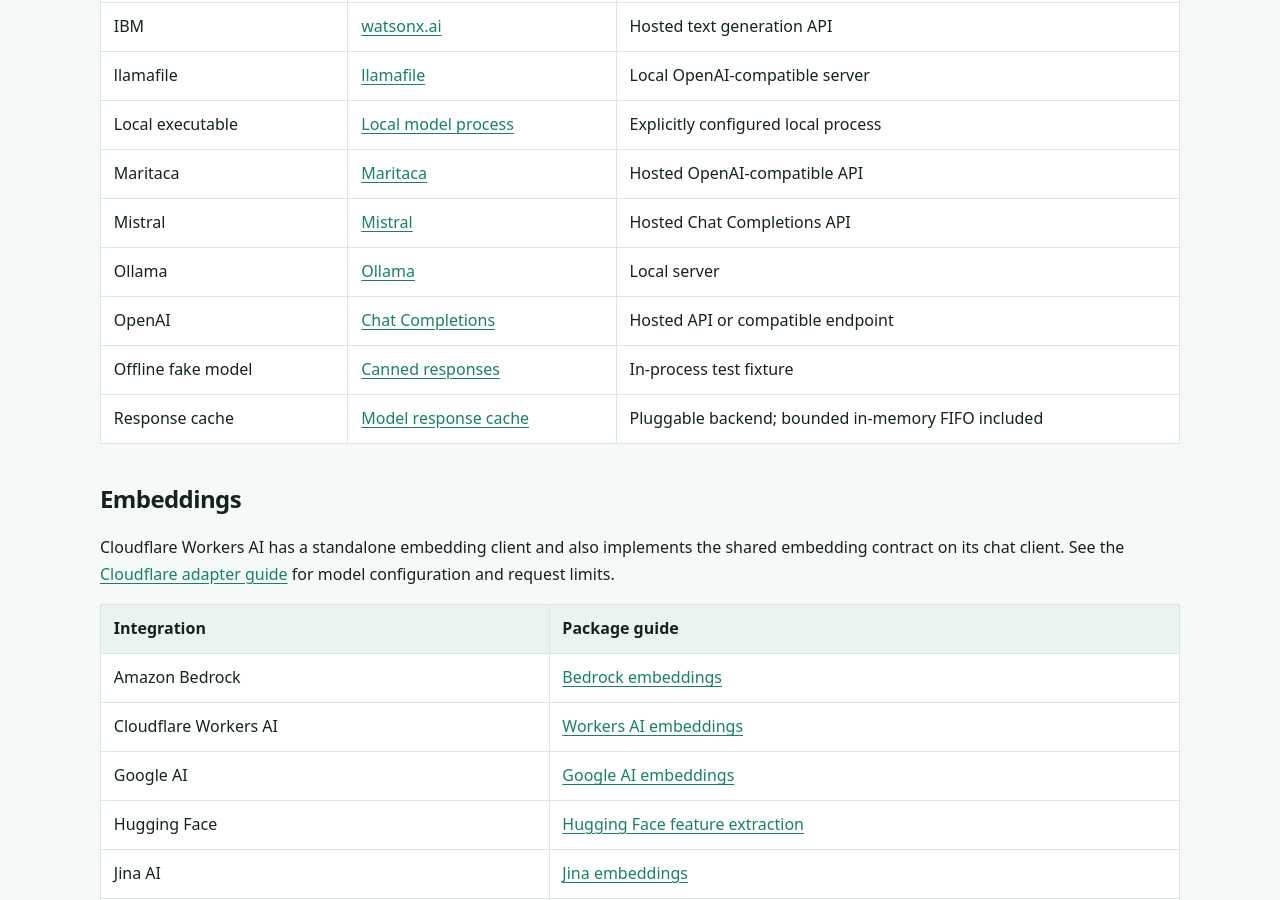
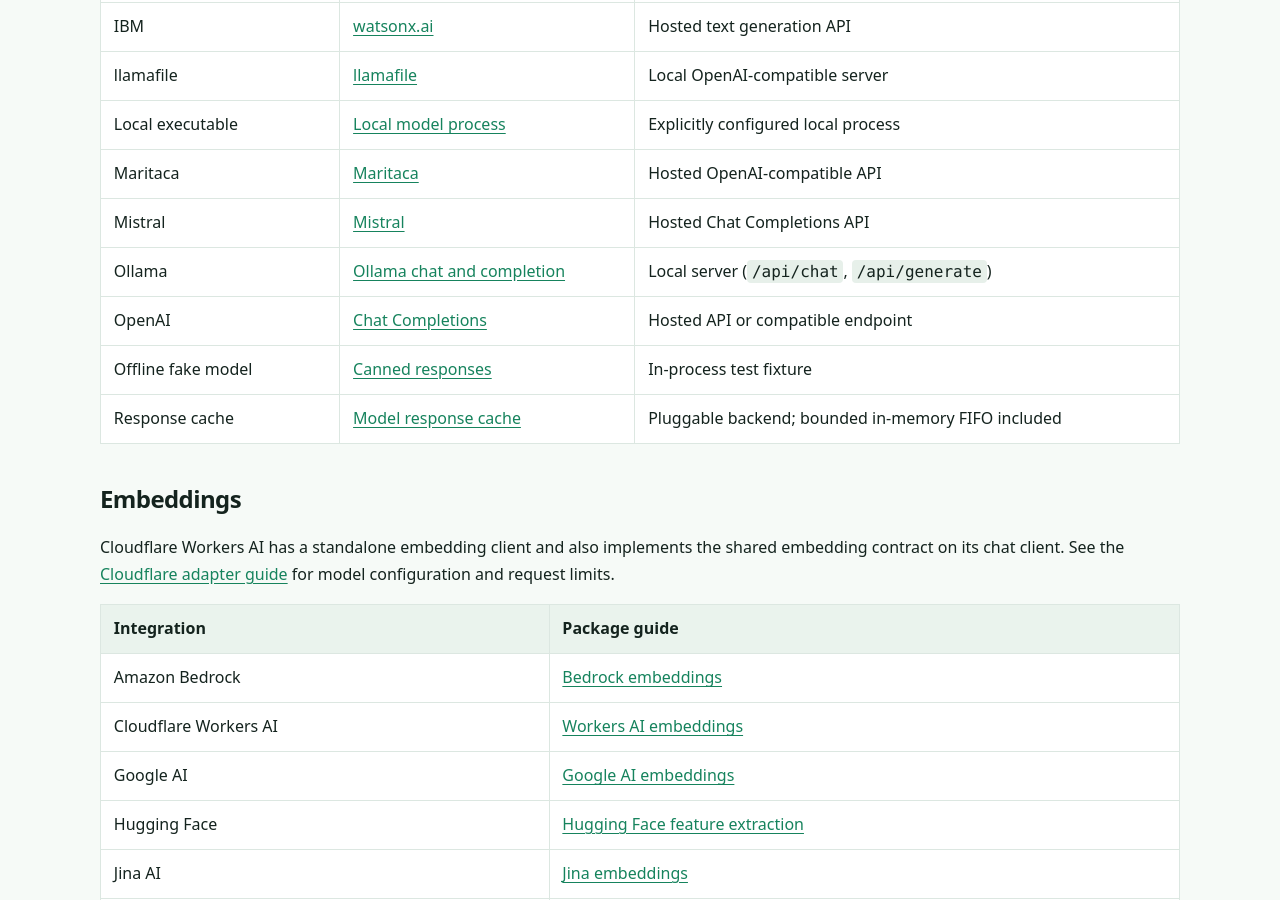
Before and after one commit to ulises-jeremias/langchainv, a Jekyll site: the page built from docs/providers.md, in a window 1280 px wide and 900 px high, scrolled down 825 px. Built offline with Jekyll 4.4.1, drawn with Linux system fonts in a browser that asks for light colours.

Commit message:
ollama: add generate completion endpoint

```diff
--- a/docs/providers.md
+++ b/docs/providers.md
@@ -33,7 +33,7 @@
 | Local executable | [Local model process](https://github.com/ulises-jeremias/langchainv/blob/main/llms/local/README.md) | Explicitly configured local process |
 | Maritaca | [Maritaca](https://github.com/ulises-jeremias/langchainv/blob/main/llms/maritaca/README.md) | Hosted OpenAI-compatible API |
 | Mistral | [Mistral](https://github.com/ulises-jeremias/langchainv/blob/main/llms/mistral/README.md) | Hosted Chat Completions API |
-| Ollama | [Ollama](https://github.com/ulises-jeremias/langchainv/blob/main/llms/ollama/README.md) | Local server |
+| Ollama | [Ollama chat and completion](https://github.com/ulises-jeremias/langchainv/blob/main/llms/ollama/README.md) | Local server (`/api/chat`, `/api/generate`) |
 | OpenAI | [Chat Completions](https://github.com/ulises-jeremias/langchainv/blob/main/llms/openai/README.md) | Hosted API or compatible endpoint |
 | Offline fake model | [Canned responses](https://github.com/ulises-jeremias/langchainv/blob/main/llms/fake/README.md) | In-process test fixture |
 | Response cache | [Model response cache](https://github.com/ulises-jeremias/langchainv/blob/main/llms/cache/README.md) | Pluggable backend; bounded in-memory FIFO included |
```
Also changed, not shown: docs/LANGCHAINGO_PARITY.md (+1 -1 lines), llms/ollama/README.md, 3 other files.
